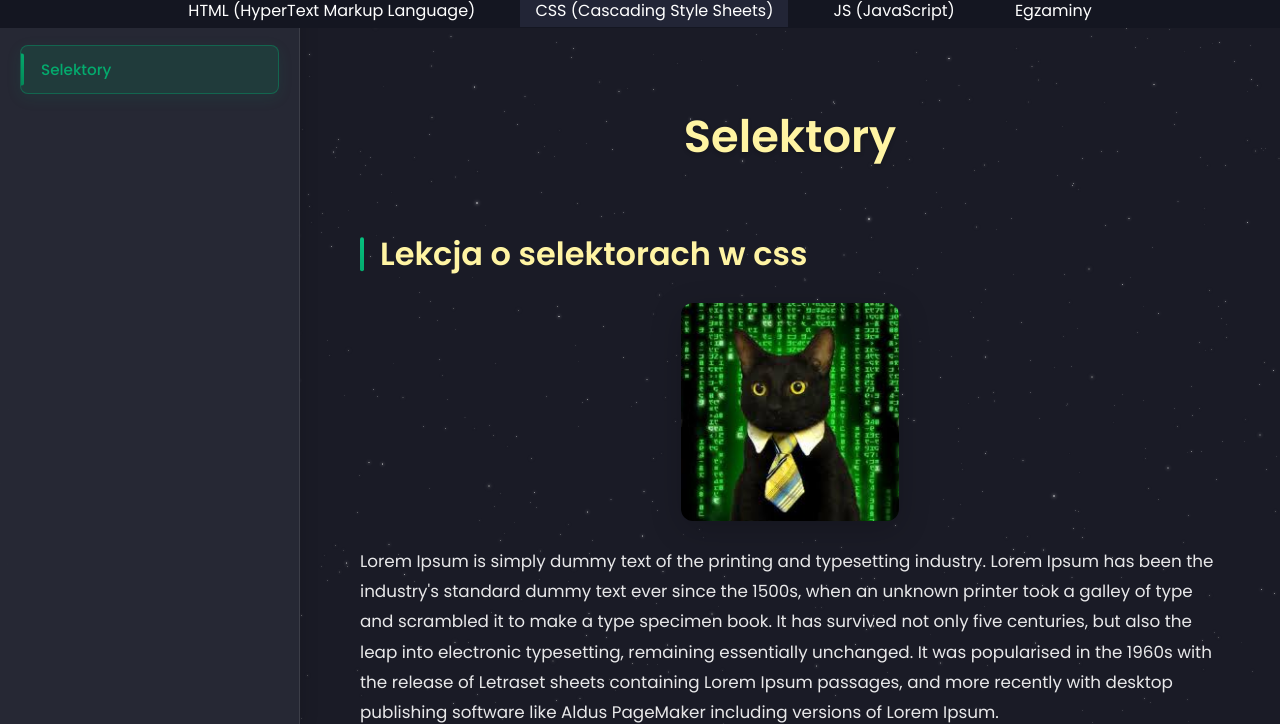
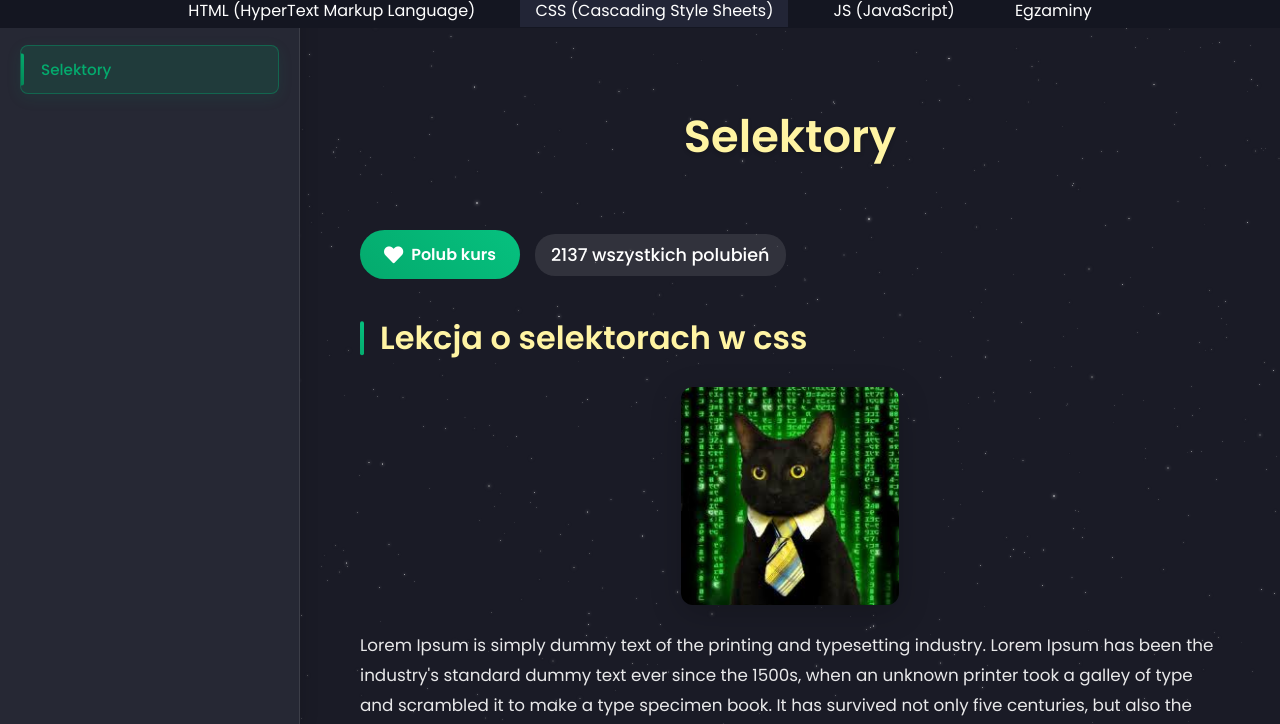
Before and after one commit to Yevhen-Perediela/w3schools, a PHP site: page /kurs.php?type=CSS&lesson=Selektory in a window 1280 px wide. Shown: the part 75-799 px from the top of the page. Run offline with PHP 8.4, Linux system fonts and the light colour scheme; data comes from the database, SQL or seed files in the repository; some libraries are stand-ins or nearby versions.

Commit message:
naprawa like

```diff
--- a/kurs.php
+++ b/kurs.php
@@ -66,6 +66,15 @@ $kurs_data_array = json_decode($kurs_data, true);
         </div>
         <div id="main-container">
             <h1><?php echo htmlspecialchars($title); ?></h1>
+            <div class="like-container">
+                <button class="like-button">
+                    <i class="fas fa-heart"></i>
+                    Polub kurs
+                </button>
+                <div class="likes-count">
+                    2137 wszystkich polubień
+                </div>
+            </div>
         </div>
     </div>
     <?php include 'includes/footer.php'; ?>
--- a/styles/kurs.css
+++ b/styles/kurs.css
@@ -461,3 +461,54 @@ pre,
     background-color: rgba(40, 42, 53, 0.95);
     backdrop-filter: blur(10px);
 }
+
+.like-container {
+    display: flex;
+    align-items: center;
+    gap: 15px;
+    margin: 20px 0;
+}
+
+.like-button {
+    display: flex;
+    align-items: center;
+    gap: 8px;
+    background: linear-gradient(45deg, #04aa6d, #06c17f);
+    color: white;
+    border: none;
+    padding: 12px 24px;
+    border-radius: 25px;
+    cursor: pointer;
+    font-weight: 600;
+    transition: all 0.3s ease;
+    font-size: 1rem;
+}
+
+.like-button:hover {
+    transform: scale(1.05);
+    background: linear-gradient(45deg, #038857, #04aa6d);
+    box-shadow: 0 4px 15px rgba(4, 170, 109, 0.3);
+}
+
+.like-button i {
+    font-size: 1.2rem;
+}
+
+.likes-count {
+    color: #ffffff;
+    font-size: 1.1rem;
+    font-weight: 500;
+    background: rgba(255, 255, 255, 0.1);
+    padding: 8px 16px;
+    border-radius: 20px;
+    min-width: 80px;
+    text-align: center;
+}
+
+.like-button.liked {
+    background: #ff4444;
+}
+
+.like-button.liked:hover {
+    background: #cc0000;
+}
```
